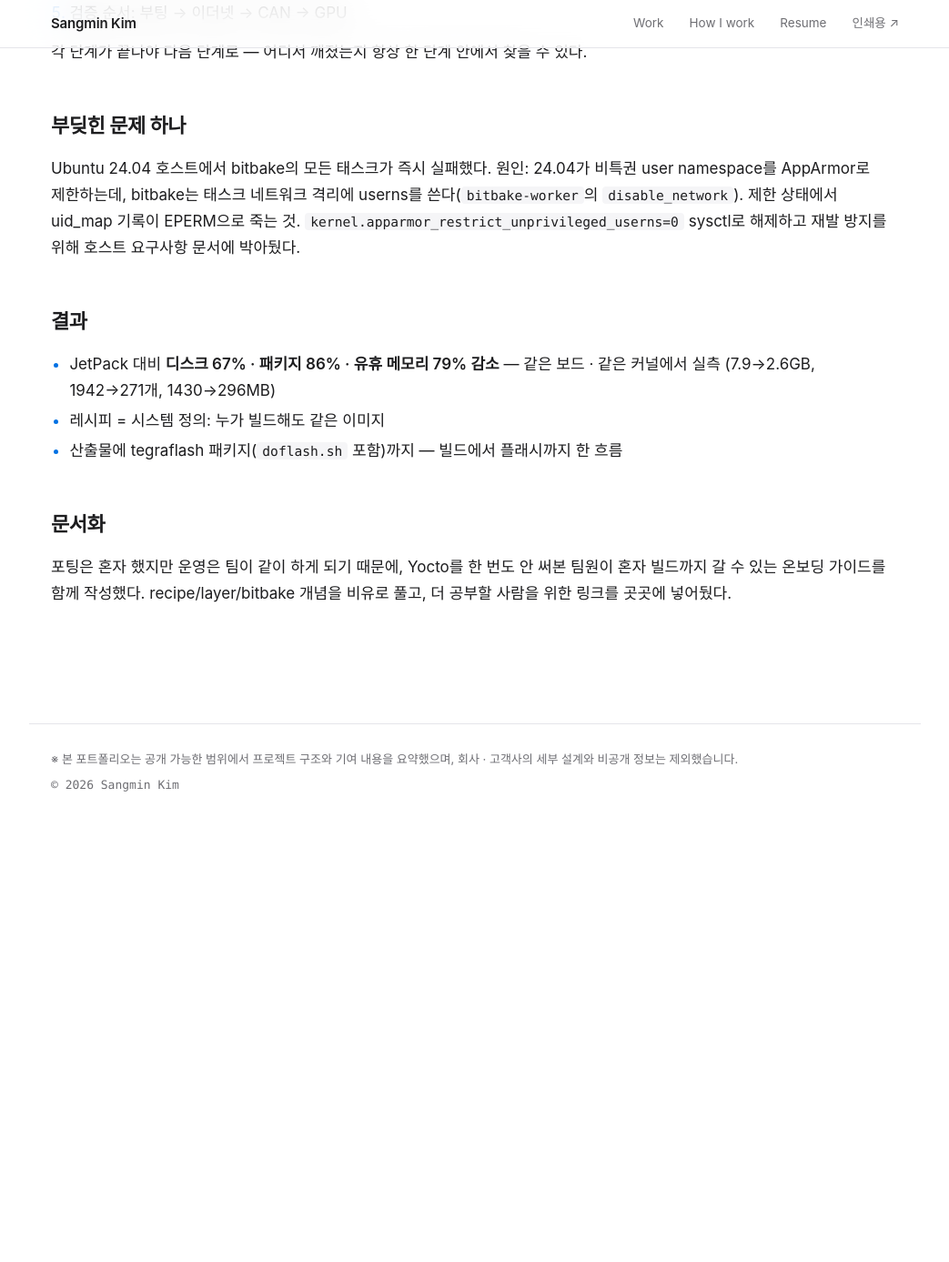
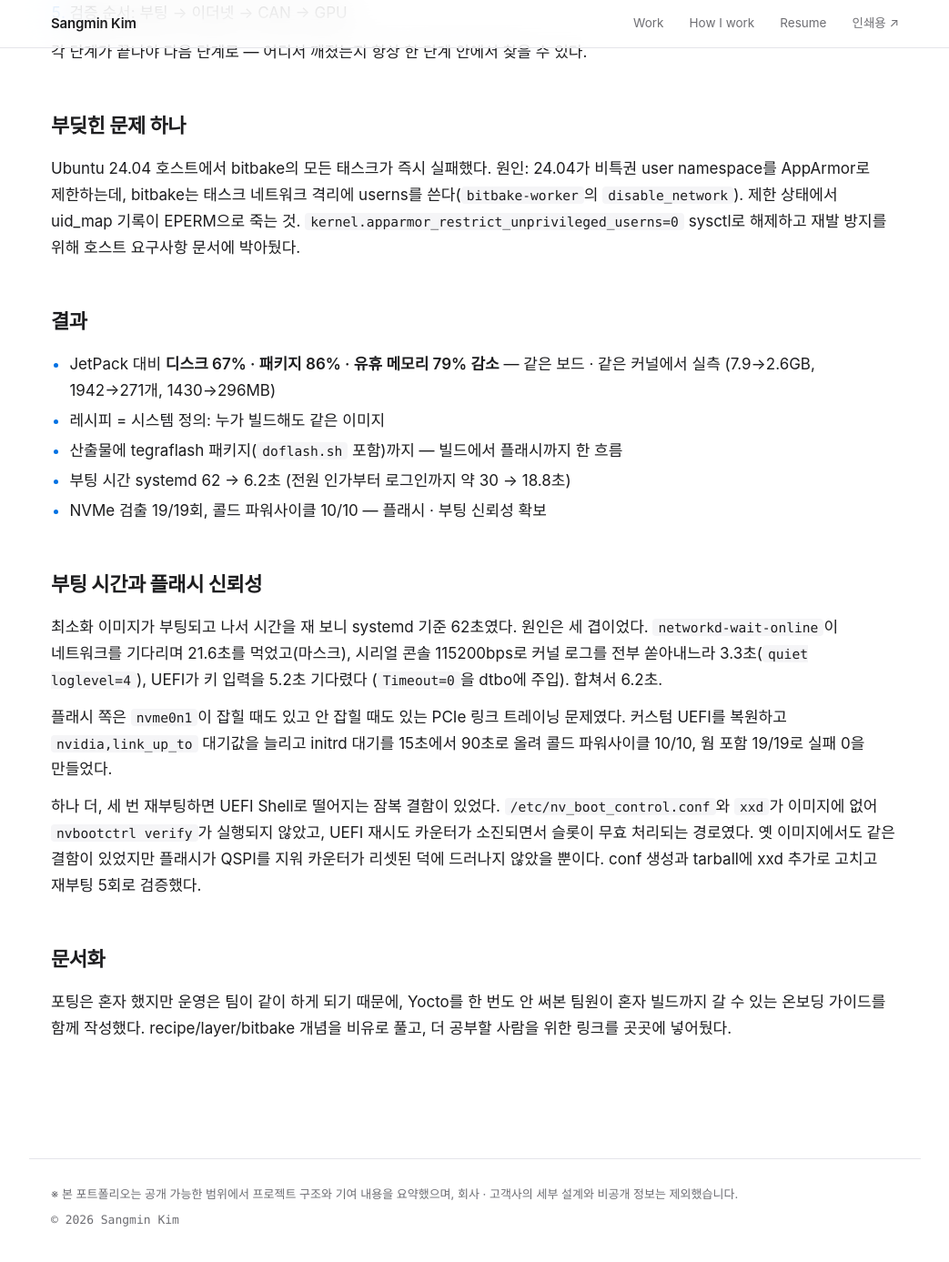
Before and after one commit to sm-kim1/sm-kim1.github.io, a Jekyll site: the page built from case-yocto.md, in a window 1280 px wide and 1400 px high, scrolled down 1451 px. Shown: the top 1387 px of the window at 91% size, without its empty margins (118-1161 px from the left). Built offline with Jekyll 4.4.1, drawn with Linux system fonts in a browser that asks for light colours; some web fonts are replaced; before the commit the page ends 2373 px from its top, so only the background shows below that.

Commit message:
feat: add boot-time, nvme reliability, ethernet soak, camera boot delay and 1M-context results; pdf script uses localhost (mirrored wsl)
Co-Authored-By: Claude Fable 5.1 <noreply@anthropic.com>
Claude-Session: https://claude.ai/code/session_011HafMExLfq7VYHVirKTLc3

```diff
--- a/_data/data_ko.yml
+++ b/_data/data_ko.yml
@@ -76,6 +76,7 @@ projects:
         - apt kernel 업데이트가 custom kernel · DTB를 덮어쓰는 문제의 근본 원인 분석 및 방지 처리
         - CAN 드라이버를 mcp25xxfd에서 mcp251xfd로 전환하고 MCP2518FD errata 대응 패치 6건 적용, CAN 통신 안정화
         - Ethernet switch 드라이버 결함 3건(MIB 무한 대기 · EEE · DSA 헤더) 수정, 1G 포화 30분 테스트에서 packet loss 0 확인
+        - GMSL 카메라 probe · 플래시 쓰기로 부팅이 205초 지연되던 원인 규명, 카메라 초기화를 별도 서비스로 분리해 부팅 크리티컬 패스에서 제거
         - AGX / NX target 별 boot image 및 peripheral 초기화 검증, 현장 배포용 self-contained field patch 도구 제작
         - **Stack**: Environment: Ubuntu · ROS1 Noetic / Architecture: Arm64 / Platform: NVIDIA Jetson (AGX Orin · Orin NX) / Language: C / C++ · Shell · Device Tree / Protocol: CAN · Ethernet
 
@@ -90,6 +91,8 @@ projects:
         - 같은 보드 실측 기준 JetPack 대비 디스크 **67%**(7.9→2.6GB) · 패키지 **86%**(1942→271개) · 유휴 메모리 **79%** 감소한 최소화 이미지 구성
         - shared sstate-cache · downloads 구조로 두 machine 간 빌드 산출물 재사용
         - Yocto 미경험 엔지니어용 온보딩 가이드 · BSP 구조 문서 작성
+        - 부팅 시간 systemd 62→6.2초(전원→로그인 약 30→18.8초): networkd-wait-online 마스크 · 커널 로그 레벨 조정 · UEFI 대기 제거
+        - 커스텀 UEFI · PCIe 링크 대기 설정으로 NVMe 검출 19/19회 안정화, 3회 재부팅 후 벽돌 되는 잠복 결함(nvbootctrl verify 미실행) 근본 원인 규명
         - **Stack**: Build: Yocto scarthgap · BitBake / Base: L4T R35.6.4 · JetPack 5.1.6 · kernel 5.10 / Architecture: Arm64
 
     - title: 소형 무인 지상 차량(SUGV) Component Manager 개발
@@ -117,6 +120,8 @@ projects:
         - vLLM tensor parallel (TP=3)로 GLM-5.3-Flash(320B · 활성 18B) NVFP4 모델을 3노드에 분산 서빙, 1M 컨텍스트 · OpenAI 호환 API 제공
         - 관리자 대시보드 개발 — 모델 전환 · 다운로드 · 클러스터 시작/중지 · 노드 상태 모니터링
         - 운영 런북 · 셋업 체크리스트 작성으로 재현 가능한 운영 체계 구축
+        - 1M 컨텍스트 서빙 검증: needle 테스트 1,039,039토큰 전부 정답, KV 캐시 162만 토큰
+        - 파티션 GUI(3 / 2+1 / 1+1+1) · 사용자별 API 키와 사용량 집계 · 재부팅 자동복구(systemd)로 운영 자동화
         - **Stack**: Serving: vLLM / Infra: NVIDIA DGX Spark ×3 · QSFP direct / Language: Python · Shell / Monitoring: DCGM · node-exporter
 
     - title: 소형 무인 지상 차량(SUGV) 공통 SW 아키텍처 개발
--- a/_sass/portfolio.scss
+++ b/_sass/portfolio.scss
@@ -445,7 +445,7 @@ img { max-width: 100%; }
     color: var(--ink);
     box-shadow: 0 1px 2px rgba(0, 0, 0, .06), 0 16px 40px rgba(0, 0, 0, .10);
     font-size: 9.5pt;
-    line-height: 1.25;
+    line-height: 1.24;
     -webkit-print-color-adjust: exact;
     print-color-adjust: exact;
   }
--- a/case-yocto.md
+++ b/case-yocto.md
@@ -68,6 +68,25 @@ sysctl로 해제하고 재발 방지를 위해 호스트 요구사항 문서에
 - JetPack 대비 **디스크 67% · 패키지 86% · 유휴 메모리 79% 감소** — 같은 보드 · 같은 커널에서 실측 (7.9→2.6GB, 1942→271개, 1430→296MB)
 - 레시피 = 시스템 정의: 누가 빌드해도 같은 이미지
 - 산출물에 tegraflash 패키지(`doflash.sh` 포함)까지 — 빌드에서 플래시까지 한 흐름
+- 부팅 시간 systemd 62 → 6.2초 (전원 인가부터 로그인까지 약 30 → 18.8초)
+- NVMe 검출 19/19회, 콜드 파워사이클 10/10 — 플래시 · 부팅 신뢰성 확보
+
+## 부팅 시간과 플래시 신뢰성
+
+최소화 이미지가 부팅되고 나서 시간을 재 보니 systemd 기준 62초였다. 원인은 세 겹이었다.
+`networkd-wait-online`이 네트워크를 기다리며 21.6초를 먹었고(마스크), 시리얼 콘솔 115200bps로
+커널 로그를 전부 쏟아내느라 3.3초(`quiet loglevel=4`), UEFI가 키 입력을 5.2초 기다렸다
+(`Timeout=0`을 dtbo에 주입). 합쳐서 6.2초.
+
+플래시 쪽은 `nvme0n1`이 잡힐 때도 있고 안 잡힐 때도 있는 PCIe 링크 트레이닝 문제였다. 커스텀
+UEFI를 복원하고 `nvidia,link_up_to` 대기값을 늘리고 initrd 대기를 15초에서 90초로 올려
+콜드 파워사이클 10/10, 웜 포함 19/19로 실패 0을 만들었다.
+
+하나 더, 세 번 재부팅하면 UEFI Shell로 떨어지는 잠복 결함이 있었다. `/etc/nv_boot_control.conf`와
+`xxd`가 이미지에 없어 `nvbootctrl verify`가 실행되지 않았고, UEFI 재시도 카운터가 소진되면서
+슬롯이 무효 처리되는 경로였다. 옛 이미지에서도 같은 결함이 있었지만 플래시가 QSPI를 지워
+카운터가 리셋된 덕에 드러나지 않았을 뿐이다. conf 생성과 tarball에 xxd 추가로 고치고 재부팅
+5회로 검증했다.
 
 ## 문서화
 
--- a/index.html
+++ b/index.html
@@ -41,6 +41,7 @@ permalink: /
           <li><span>커널 결함 2건(무한 스핀 · DMA 누수) 자체 패치, <strong>66시간 무사고</strong></span></li>
           <li><span>apt 업데이트가 custom kernel · DTB를 덮어쓰는 문제 원인 분석 · 차단</span></li>
           <li><span>플래시 없이 배포하는 field patch 도구로 현장 표준화</span></li>
+          <li><span>Ethernet 스위치 결함 3건 수정(1G 포화 30분 손실 0) · 카메라 부팅 지연 205초 제거</span></li>
         </ul>
         <span class="more">VI5 커널 디버깅 전체 기록 <span>→</span></span>
       </div>
@@ -56,6 +57,7 @@ permalink: /
           <li><span>custom layer 하나로 Orin NX · AGX Orin 두 machine 정의, override로 보드별 분기</span></li>
           <li><span>같은 보드 실측으로 JetPack 대비 디스크 <strong>67%</strong> · 패키지 <strong>86%</strong> · 메모리 <strong>79%</strong> 축소</span></li>
           <li><span>Yocto 미경험 팀원용 온보딩 가이드 · BSP 구조 문서</span></li>
+          <li><span>부팅 <strong>62 → 6.2초</strong>(systemd), NVMe 검출 19/19 — 3회 재부팅 벽돌 잠복 결함 원인 규명</span></li>
         </ul>
         <div class="meta"><span class="chip">Yocto scarthgap</span><span class="chip">L4T R35.6.4</span><span class="chip">kernel 5.10</span><span class="chip">Arm64</span></div>
         <span class="more">이식 전략과 설계 결정 <span>→</span></span>
@@ -112,7 +114,7 @@ permalink: /
 <section class="block wrap" id="other">
   <div class="sec-head"><div><span class="label">Other work</span><h2>그 밖의 작업</h2></div></div>
   <div class="rows">
-    <div class="row-item"><span class="k mono">2026.05 — 현재</span><div><strong>사내 LLM 서빙 클러스터</strong> — DGX Spark 3노드 QSFP 링 직결, vLLM tensor parallel로 GLM-5.3-Flash(320B) 1M 컨텍스트 분산 서빙, 로깅 데이터 분석용 OpenAI 호환 API 제공</div></div>
+    <div class="row-item"><span class="k mono">2026.05 — 현재</span><div><strong>사내 LLM 서빙 클러스터</strong> — DGX Spark 3노드 QSFP 링 직결, vLLM tensor parallel로 GLM-5.3-Flash(320B) 1M 컨텍스트 분산 서빙(needle 1,039,039토큰 전부 정답), 로깅 데이터 분석용 OpenAI 호환 API 제공</div></div>
     <div class="row-item"><span class="k mono">2023.11 — 2024.05</span><div><strong>ROS2 Multi-domain Template</strong> — 도메인 단위 실행 환경을 분리하는 재사용 템플릿, ROS1→2 마이그레이션</div></div>
     <div class="row-item"><span class="k mono">2024.01 — 2024.04</span><div><strong>SUGV 공통 SW 아키텍처</strong> — STANAG · JAUS 기반 공통 메시지 인터페이스 설계 · 프로토타입</div></div>
     <div class="row-item"><span class="k mono">2022.07 — 2022.12</span><div><strong>자율주행 데이터 수집 장치</strong> — snapshot 기반 로깅 파이프라인, 이벤트 구간 데이터 확보</div></div>
```
Also changed, not shown: case-jetson-vi5.md (+2 -0 lines), 1 other file.
